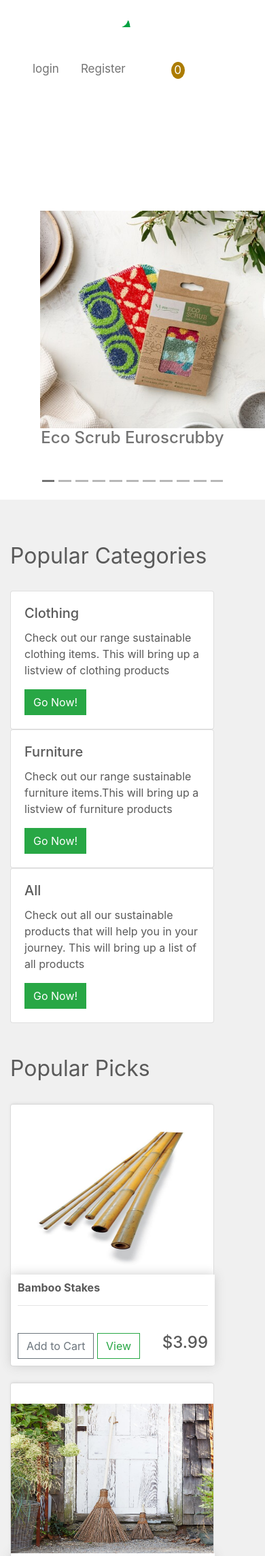
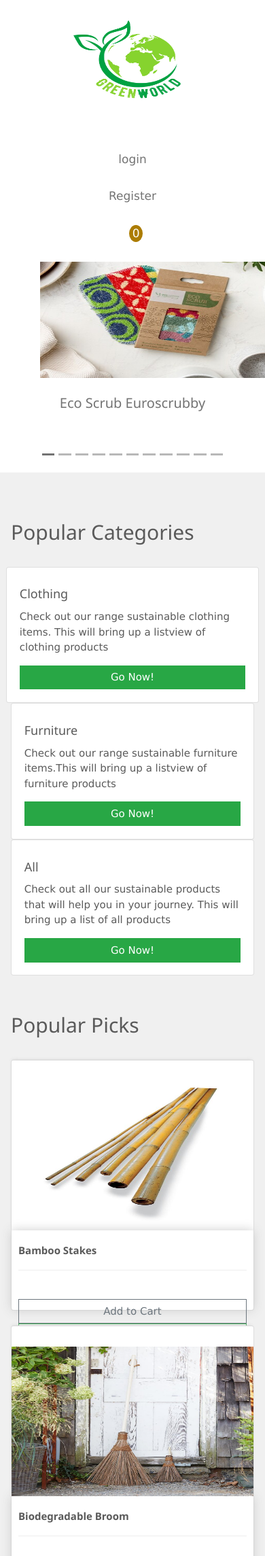
Before and after one commit to charliemarugithub/IT6041Web-main, a Django app: page / in a window 390 px wide. Shown: the top 2289 px of the page at 68% size. Run offline with Django 3.2, Linux system fonts and the light colour scheme; data comes from the database, SQL or seed files in the repository; both versions use the stored data as it was after the commit; some libraries are stand-ins or nearby versions.

Commit message:
Responsive index page
done but it can be better. It will do for now

```diff
--- a/IT6041App/static/IT6041App/main.css
+++ b/IT6041App/static/IT6041App/main.css
@@ -8,6 +8,47 @@
    width: 300px;
   }
 }
+
+@media screen and (max-width: 980px) {
+ .card, .thumbnail {
+   width: 220px;
+  }
+
+  .box-element {
+    height: 23vw;
+    width: 23vw;
+  }
+
+    h4 {
+    padding: 15px 21px;
+  }
+}
+
+@media screen and (max-width: 800px) {
+ .card, .thumbnail, .box-element {
+   width: 100%;
+  }
+
+  .box-element {
+    height: 30vw;
+
+  }
+
+  h6 {
+    font-size: 15px;
+  }
+
+  button, a {
+    width: 100%;
+  }
+
+  .container img {
+    height: 250px;
+    width: 300;
+  }
+
+ }
+
 
 @media only screen and (max-width: 620px) {
   #myCarousel, .carousel-item{
--- a/IT6041App/templates/IT6041App/base.html
+++ b/IT6041App/templates/IT6041App/base.html
@@ -14,18 +14,19 @@
           crossorigin="anonymous">
     <link rel="canonical" href="https://getbootstrap.com/docs/4.5/examples/carousel/">
     <link rel="stylesheet" href="https://cdnjs.cloudflare.com/ajax/libs/font-awesome/4.7.0/css/font-awesome.min.css">
-    <style>
+    <link rel="stylesheet" href="https://www.w3schools.com/w3css/4/w3.css">
+      <style>
+
 
         /* Responsive navigation menu (for mobile devices) */
-        @media screen and (max-width: 950px) {
+        @media screen and (max-width: 980px) {
           .topnav-right {
             position: fixed;
             width: 100%;
-            top: 40px;
+            top: 145px;
             background: white;
             left: 0px;
             text-align: right;
-
           }
         }
 
--- a/IT6041App/templates/IT6041App/checkout.html
+++ b/IT6041App/templates/IT6041App/checkout.html
@@ -29,10 +29,12 @@
 					</div>
 				{% endfor %}
 					<div class="total-row" align="right">
-						<h3><span class="badge badge-secondary badge-pill" style="margin-right: 50px; padding: 5px;">Items: {{ order.get_cart_items}}</span></h3>
-					</div>
+						<h3><span class="badge badge-secondary badge-pill" style="margin-right: 50px; padding: 5px;">
+							Items: {{ order.get_cart_items}}</span></h3>
 
 				{% include 'order_snippet.html' %}
+
+					</div>
 
 			</div>
 		</div>
--- a/IT6041App/templates/IT6041App/index.html
+++ b/IT6041App/templates/IT6041App/index.html
@@ -77,12 +77,12 @@
   ================================================== -->
   <!-- Wrap the rest of the page in another container to center all the content. -->
 
-  <div class="container marketing">
+  <div class="container marketing w3-container">
     <h2>Popular Categories</h2>
     <br>
 
      <div class="row">
-          <div class="col-sm-4">
+          <div class="col-sm-4 w3-row-padding">
             <div class="card">
               <div class="card-body">
                 <h5 class="card-title">Clothing</h5>
@@ -92,7 +92,7 @@
             </div>
           </div>
 
-          <div class="col-sm-4">
+          <div class="col-sm-4 w3-third">
             <div class="card">
               <div class="card-body">
                 <h5 class="card-title">Furniture</h5>
@@ -102,7 +102,7 @@
             </div>
           </div>
 
-         <div class="col-sm-4">
+         <div class="col-sm-4 w3-third">
             <div class="card">
               <div class="card-body">
                 <h5 class="card-title">All</h5>
@@ -120,7 +120,7 @@
       <div class="row">
           <!-- looping through all products with boolean value 'popular' set to True  -->
           {% for i in products %}
-                <div class="col-sm-4">
+                <div class="col-sm-4 w3-third">
                     <div class="card">
                         <img class="thumbnail"  src="{{ i.image.url }}">
                         <div class="box-element product">
--- a/IT6041Project/urls.py
+++ b/IT6041Project/urls.py
@@ -16,8 +16,6 @@
 from django.contrib import admin
 from django.contrib.auth import views as auth_views
 from django.urls import path, include
-
-import coupons
 from Users import views as user_views
 from django.conf import settings
 from django.conf.urls.static import static
```
Also changed, not shown: db.sqlite3.
